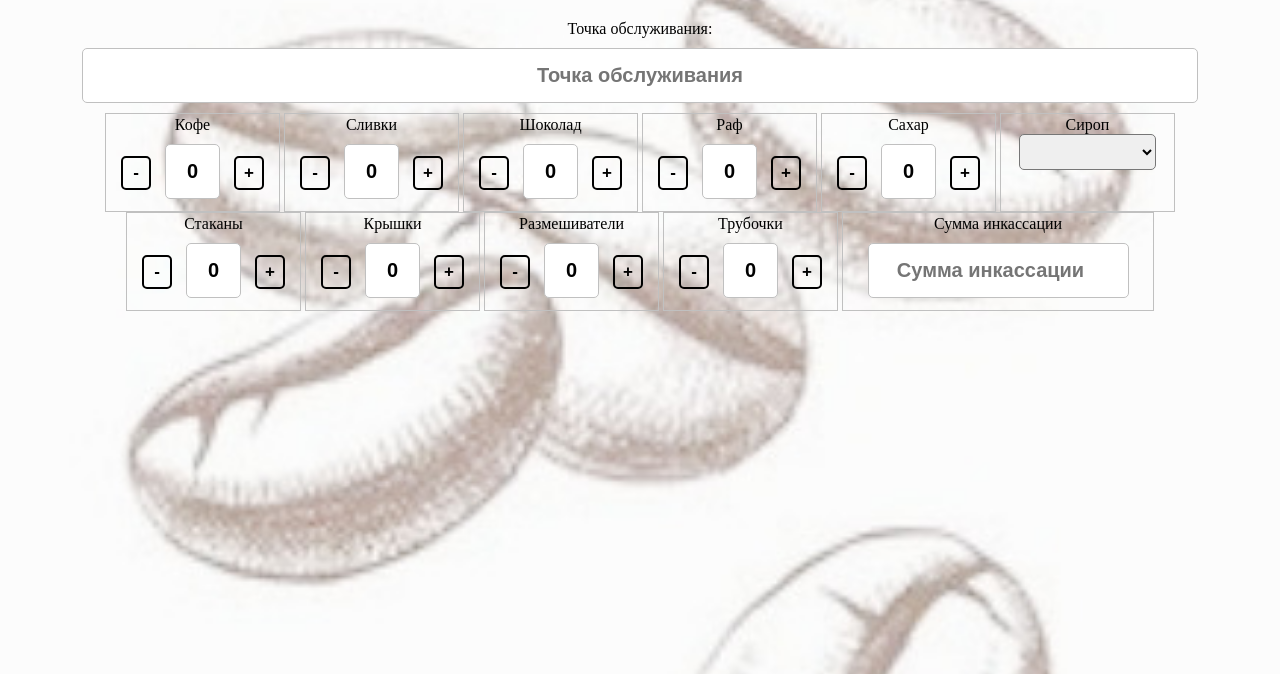
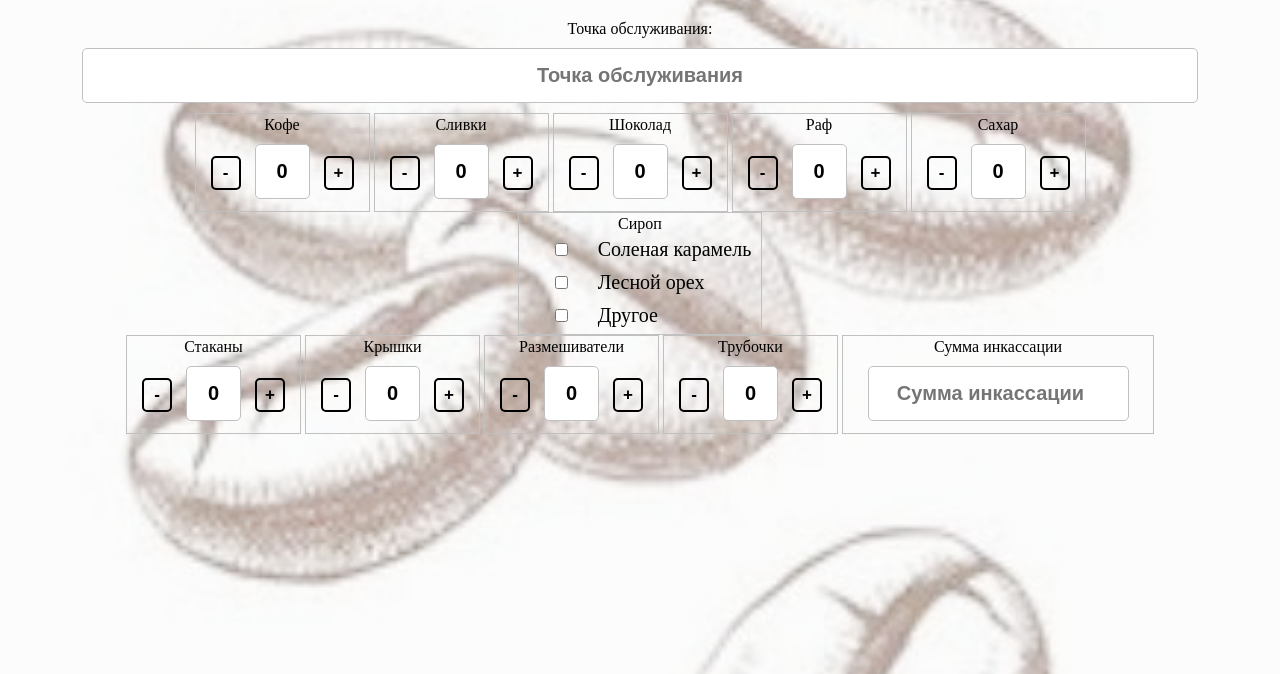
Before and after one commit to AntonKrasnokutsky/telegram_bot-webapp, a Django app: page /service/ in a window 1280 px wide. Shown: the top 674 px of the page. Run offline with Django 4.2, Linux system fonts and the light colour scheme; data that the repository does not hold is empty; some libraries are stand-ins or nearby versions.

Commit message:
Изменение в сиропах (Добавлен Другой)

```diff
--- a/backend/templates/points/service.html
+++ b/backend/templates/points/service.html
@@ -94,6 +94,9 @@
             height: 99px;
             width: 175px;
         }
+        .cb {
+            text-align: left;
+        }
     </style>
 
 </head>
@@ -143,17 +146,33 @@
                 <input class="input btn" id="sugar_inc" onclick="btn_inc('sugar', 250, 50)" value="+" readonly>
                 <div style="color: red;" id="error_sugar"></div>
             </div>
-            <div class="ib bor div_size" id="div_syrup">
+        </div>
+            <div class="ib bor" id="div_syrup">
                 <p>Сироп</p>
-                <select class="input input_long" id="syrup">
+                <div class="cb">
+                    <input type="checkbox" id="caramel" value="Соленая карамель" >
+                    <label style="font-size: 20px; font-weight: 500;" for="caramel">Соленая карамель</label>
+                </div>
+                <div class="cb">
+                    <input type="checkbox" id="nut" value="Лесной орех" >
+                    <label style="font-size: 20px; font-weight: 500;" for="nut">Лесной орех</label>
+                </div>
+                <div class="cb">
+                    <input type="checkbox" id="other" value="Другое" >
+                    <label style="font-size: 20px; font-weight: 500;" for="other">Другое</label>
+                </div>
+
+
+                <!-- <select class="input input_long" id="syrup">
                     <option selected value=0></option>
                     <option value=1>Соленая карамель</option>
                     <option value=2>Лесной орех</option>
                     <option value=3>Оба</option>
 
-                </select>
+                </select> -->
                 <div style="color: red;" id="error_syrup"></div>
             </div>
+        <div>
             <div class="ib bor" id="div_glasses">
                 <p>Стаканы</p>
                 <input class="input btn" id="glasses_dec" onclick="btn_dec('glasses', 0, 50)" value="-" readonly>
@@ -198,7 +217,11 @@
         let chocolate = document.getElementById("chocolate")
         let raf = document.getElementById("raf")
         let sugar = document.getElementById("sugar")
-        let syrup = document.getElementById("syrup")
+        // let syrup = document.getElementById("syrup")
+        let syrup_caramel = document.getElementById("caramel")
+        let syrup_nut = document.getElementById("nut")
+        let syrup_other = document.getElementById("other")
+
         let glasses = document.getElementById("glasses")
         let covers = document.getElementById("covers")
         let stirrer = document.getElementById("stirrer")
@@ -327,7 +350,9 @@
                 chocolate: chocolate.value,
                 raf: raf.value,
                 sugar: sugar.value,
-                syrup: syrup.value,
+                syrup_caramel: syrup_caramel.checked,
+                syrup_nut: syrup_nut.checked,
+                syrup_other: syrup_other.checked,
                 glasses: glasses.value,
                 covers: covers.value,
                 stirrer: stirrer.value,
```
Also changed, not shown: bot/main.py (+17 -13 lines).
